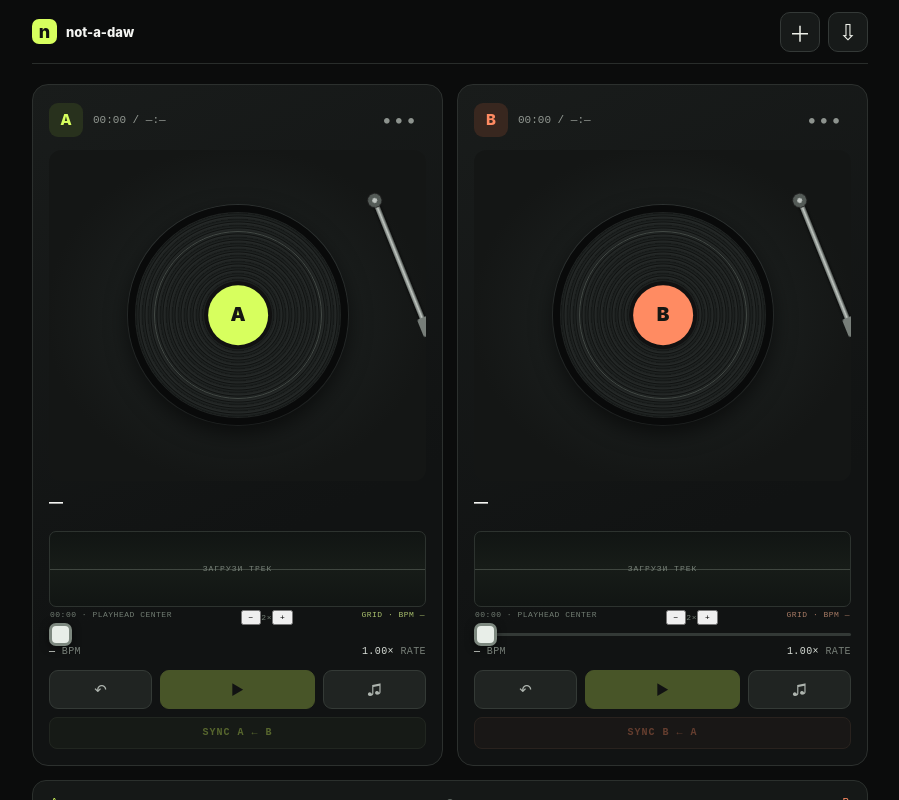
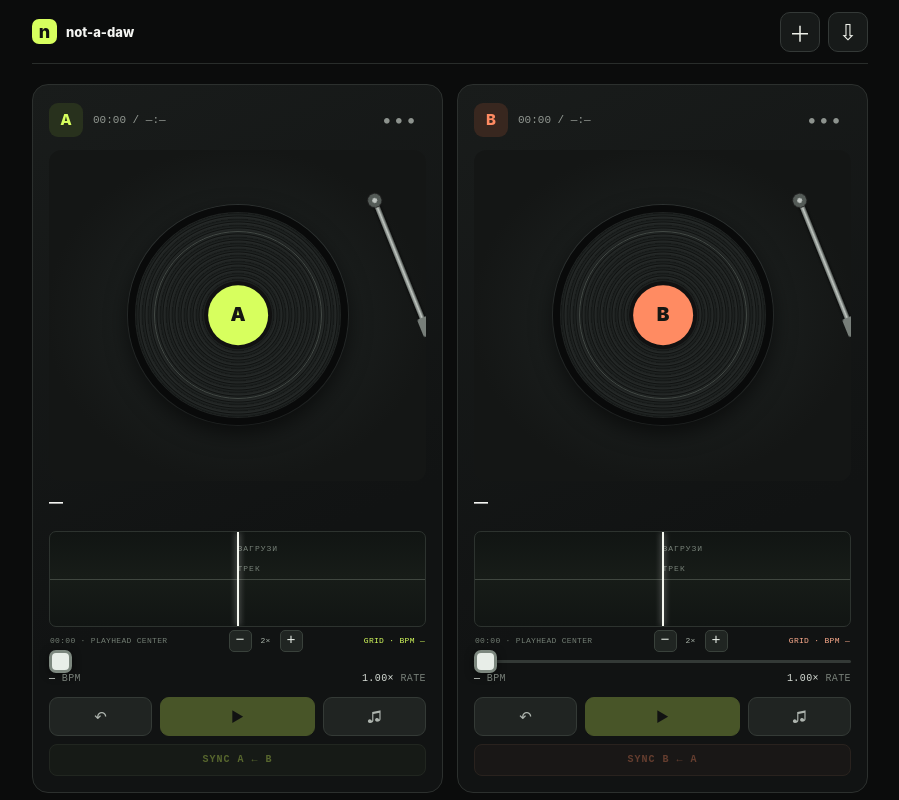
Before and after one commit to Startat6am/not-a-daw, a React (Vite) app: page / in a window 1280 px wide. Shown: the top 800 px of the page, without its empty margins (190-1089 px from the left). Built offline with nearby package versions, Linux system fonts and the light colour scheme.

Commit message:
Style centered zoomable waveform for beat-accurate seeking

```diff
--- a/src/styles.css
+++ b/src/styles.css
@@ -100,3 +100,26 @@
 .deck-b .waveform-caption span:last-child{color:#a77a64}
 .deck-a .waveform-caption span:last-child{color:#a9bf6d}
 @media(max-width:600px){.waveform{height:60px;margin:6px 0 3px}.waveform-caption{font-size:7px;letter-spacing:0}}
+
+
+/* Centered, zoomable DJ waveform: the playhead stays fixed while audio moves underneath. */
+.waveform{position:relative;display:block;height:96px;margin:8px 0 3px;overflow:hidden;border:1px solid #2d332f;border-radius:7px;background:linear-gradient(180deg,#111513,#171c18 48%,#111513);mask-image:none;isolation:isolate;touch-action:none;cursor:grab;user-select:none;-webkit-user-select:none}
+.waveform:active{cursor:grabbing}
+.waveform-content{position:absolute;top:0;bottom:0;pointer-events:none}
+.waveform-grid{position:absolute;inset:0;width:100%;height:100%}
+.waveform-grid i{position:absolute;top:0;bottom:0;width:1px;background:var(--lime);opacity:.2}
+.waveform-grid i.waveform-barline{width:2px;background:var(--lime);opacity:.62}
+.wave-b .waveform-grid i{background:var(--orange)}
+.wave-b .waveform-grid i.waveform-barline{background:var(--orange)}
+.waveform-bars{position:absolute;inset:3px 0;display:block;width:100%;height:auto;overflow:visible}
+.waveform-bars i{position:absolute;top:50%;bottom:auto;display:block;width:.085%;min-width:1px;max-width:3px;transform:translateY(-50%);border-radius:1px;background:var(--lime);opacity:.82;box-shadow:0 0 3px #d7ff5e25}
+.wave-b .waveform-bars i{background:var(--orange);box-shadow:0 0 3px #ff8b6225}
+.waveform-center-line{position:absolute;z-index:5;left:50%;top:0;bottom:0;width:2px;transform:translateX(-1px);background:#f4f7ef;box-shadow:0 0 6px #fff9;pointer-events:none}
+.waveform-caption{display:flex;align-items:center;justify-content:space-between;gap:5px;margin:0 1px 8px;color:#727d73;font:8px ui-monospace,monospace;letter-spacing:.3px}
+.waveform-zoom{display:flex;align-items:center;gap:5px}
+.waveform-zoom button{display:grid;place-items:center;width:23px;height:22px;padding:0;border:1px solid #39413b;border-radius:5px;background:#202522;color:#e8eee8;font-size:15px;line-height:1}
+.waveform-zoom button:disabled{opacity:.3}
+.waveform-zoom span{min-width:18px;text-align:center;color:#aab4aa}
+.deck-b .waveform-caption span:last-child{color:#ffad8e}
+.deck-a .waveform-caption span:last-child{color:#d7ff5e}
+@media(max-width:600px){.waveform{height:84px;margin:6px 0 3px}.waveform-caption{font-size:7px;letter-spacing:0}.waveform-zoom{gap:3px}.waveform-zoom button{width:21px;height:21px}}
```
